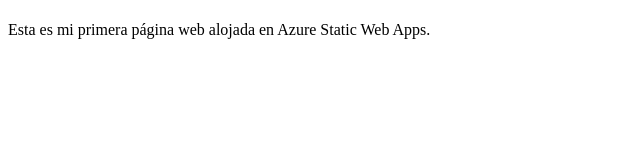
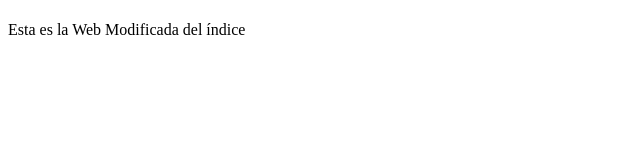
Before and after one commit to Aleloprab/WebAlejandro, a plain HTML site: page index.html in a window 1280 px wide. Shown: the whole page, without its empty margins (0-640 px from the left). Drawn offline with Linux system fonts and the light colour scheme.

Commit message:
Update index.html

```diff
--- a/index.html
+++ b/index.html
@@ -6,6 +6,6 @@
 </head>
 <body>
     <h1></h1>
-    <p>Esta es mi primera página web alojada en Azure Static Web Apps.</p>
+    <p>Esta es la Web Modificada del índice</p>
 </body>
 </html>
```
